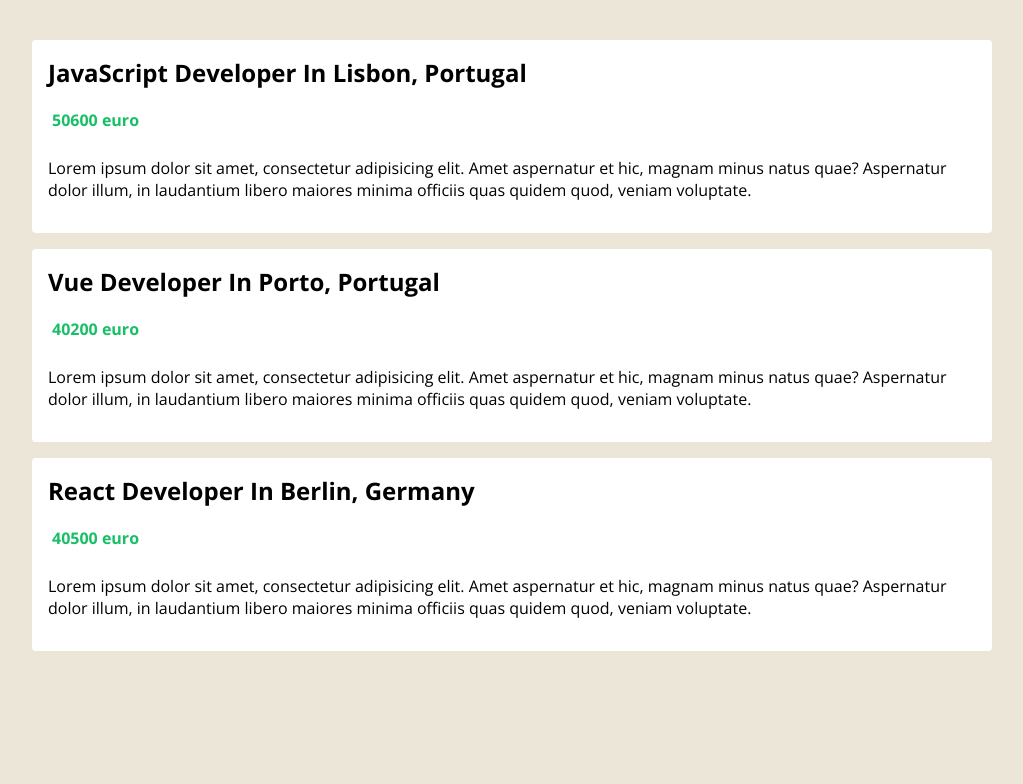
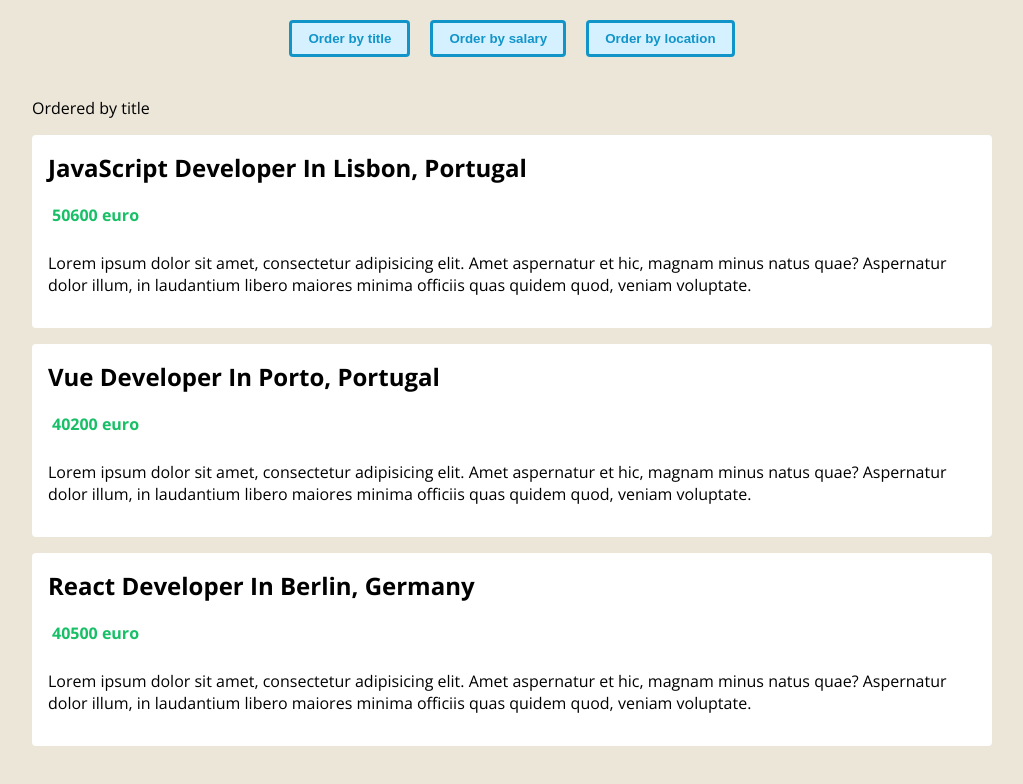
Before and after one commit to IlyaKrapivnoy/vue_order-app, a Vue app: page / in a window 1280 px wide. Shown: the top 784 px of the page, without its empty margins (128-1151 px from the left). Built offline with nearby package versions, Linux system fonts and the light colour scheme.

Commit message:
implement order btns logic

```diff
--- a/src/App.vue
+++ b/src/App.vue
@@ -1,6 +1,13 @@
 <template>
   <div class="app">
-    <JobsList :jobs="jobs" />
+    <header>
+      <div class="order">
+        <button @click="handleClick('title')">Order by title</button>
+        <button @click="handleClick('salary')">Order by salary</button>
+        <button @click="handleClick('location')">Order by location</button>
+      </div>
+    </header>
+    <JobsList :jobs="jobs" :order="order" />
   </div>
 </template>
 
@@ -8,6 +15,7 @@
   import { defineComponent, ref } from 'vue';
   import Job from '@/types/Job';
   import JobsList from '@/components/JobsList.vue';
+  import OrderTerm from '@/types/OderTerm';
 
   export default defineComponent({
     name: 'App',
@@ -35,10 +43,35 @@
         },
       ]);
 
-      return { jobs };
+      const order = ref<OrderTerm>('title');
+
+      const handleClick = (term: OrderTerm) => {
+        order.value = term;
+      };
+
+      return { jobs, handleClick, order };
     },
     methods: {},
   });
 </script>
 
-<style></style>
+<style>
+  header {
+    text-align: center;
+  }
+
+  header .order {
+    margin-top: 20px;
+  }
+
+  button {
+    margin: 0 10px;
+    color: #1195c9;
+    border: 3px solid #1195c9;
+    background: #d5f0ff;
+    padding: 8px 16px;
+    border-radius: 4px;
+    cursor: pointer;
+    font-weight: bold;
+  }
+</style>
--- a/src/components/JobsList.vue
+++ b/src/components/JobsList.vue
@@ -1,5 +1,6 @@
 <template>
   <div class="job-list">
+    <p>Ordered by {{ order }}</p>
     <ul>
       <li v-for="job in jobs" :key="job.id">
         <h2>{{ job.title }} in {{ job.location }}</h2>
@@ -23,12 +24,17 @@
 <script lang="ts">
   import { defineComponent, PropType } from 'vue';
   import Job from '@/types/Job';
+  import OrderTerm from '@/types/OderTerm';
 
   export default defineComponent({
     props: {
       jobs: {
         required: true,
         type: Array as PropType<Job[]>,
+      },
+      order: {
+        required: true,
+        type: String as PropType<OrderTerm>,
       },
     },
   });
--- /dev/null
+++ b/src/types/OderTerm.ts
@@ -0,0 +1,2 @@
+type OrderTerm = 'location' | 'title' | 'salary';
+export default OrderTerm;
```
